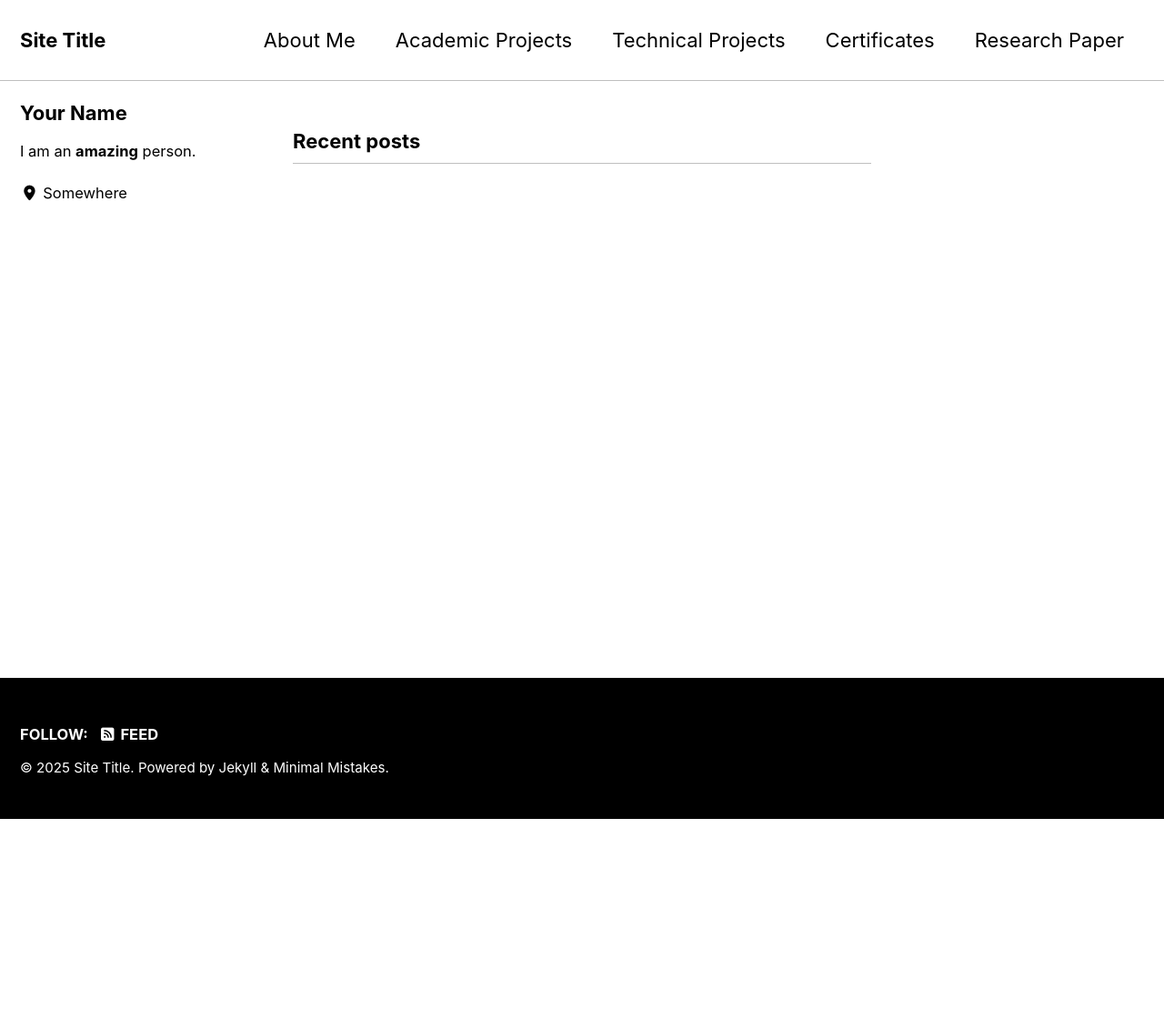
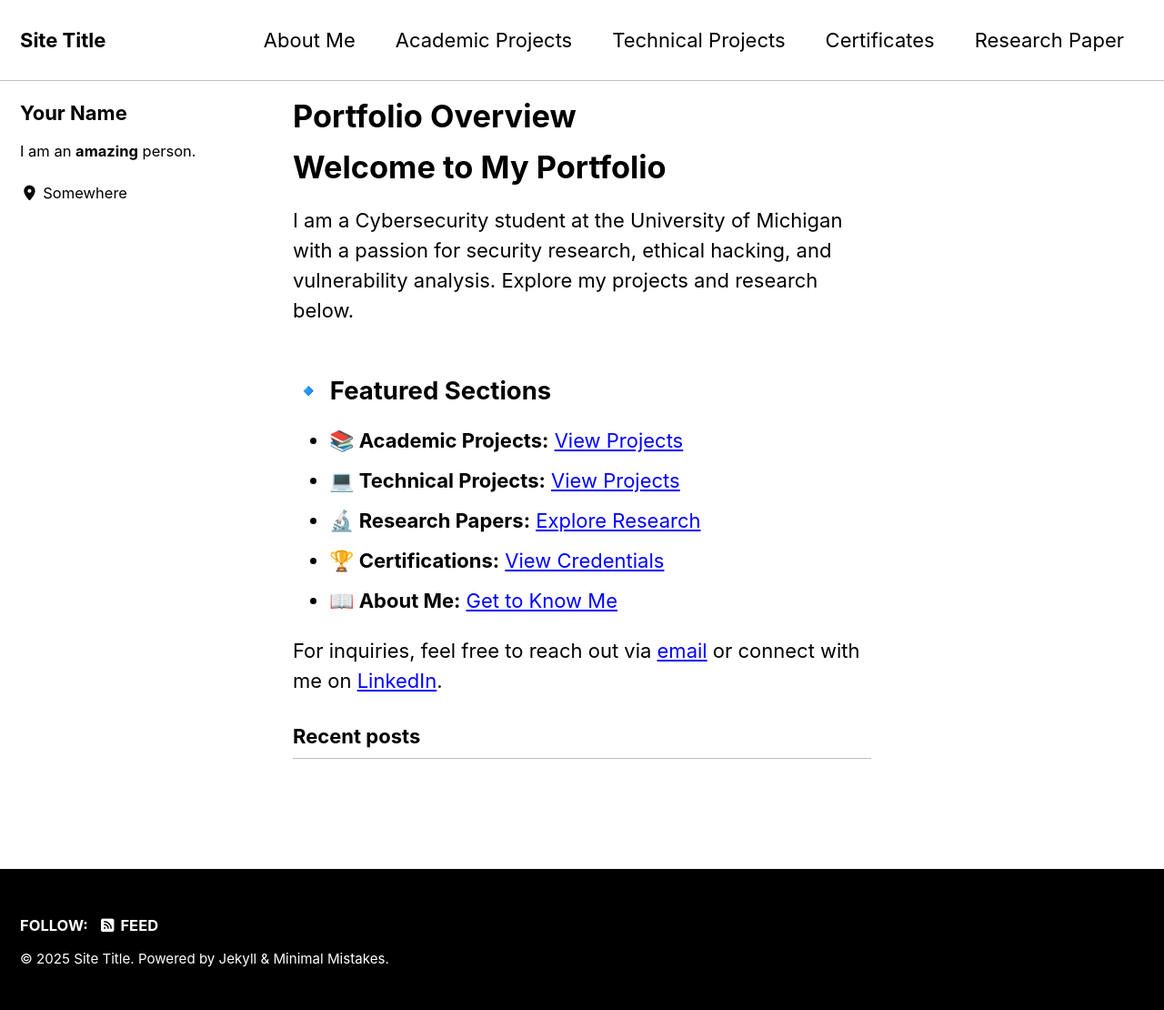
Before and after one commit to zawadhaque/Portfolio, a Jekyll site: the page built from index.html, in a window 1280 px wide. Shown: the whole page at 91% size. Built offline with Jekyll 4.4.1, drawn with Linux system fonts in a browser that asks for light colours; cached includes are drawn as plain includes; the list of posts is cut into pages by our own code; before the commit the page ends 900 px from its top, so only the background shows below that.

Commit message:
Update index.html

```diff
--- a/index.html
+++ b/index.html
@@ -1,4 +1,20 @@
 ---
 layout: home
 author_profile: true
+title: "Portfolio Overview"
+permalink: /
 ---
+
+<h1>Welcome to My Portfolio</h1>
+<p>I am a Cybersecurity student at the University of Michigan with a passion for security research, ethical hacking, and vulnerability analysis. Explore my projects and research below.</p>
+
+<h2>🔹 Featured Sections</h2>
+<ul>
+    <li><strong>📚 Academic Projects:</strong> <a href="/academic-projects/">View Projects</a></li>
+    <li><strong>💻 Technical Projects:</strong> <a href="/technical-projects/">View Projects</a></li>
+    <li><strong>🔬 Research Papers:</strong> <a href="/research-papers/">Explore Research</a></li>
+    <li><strong>🏆 Certifications:</strong> <a href="/certificates/">View Credentials</a></li>
+    <li><strong>📖 About Me:</strong> <a href="/about/">Get to Know Me</a></li>
+</ul>
+
+<p>For inquiries, feel free to reach out via <a href="mailto:your.email@example.com">email</a> or connect with me on <a href="https://linkedin.com/in/yourname">LinkedIn</a>.</p>
```
